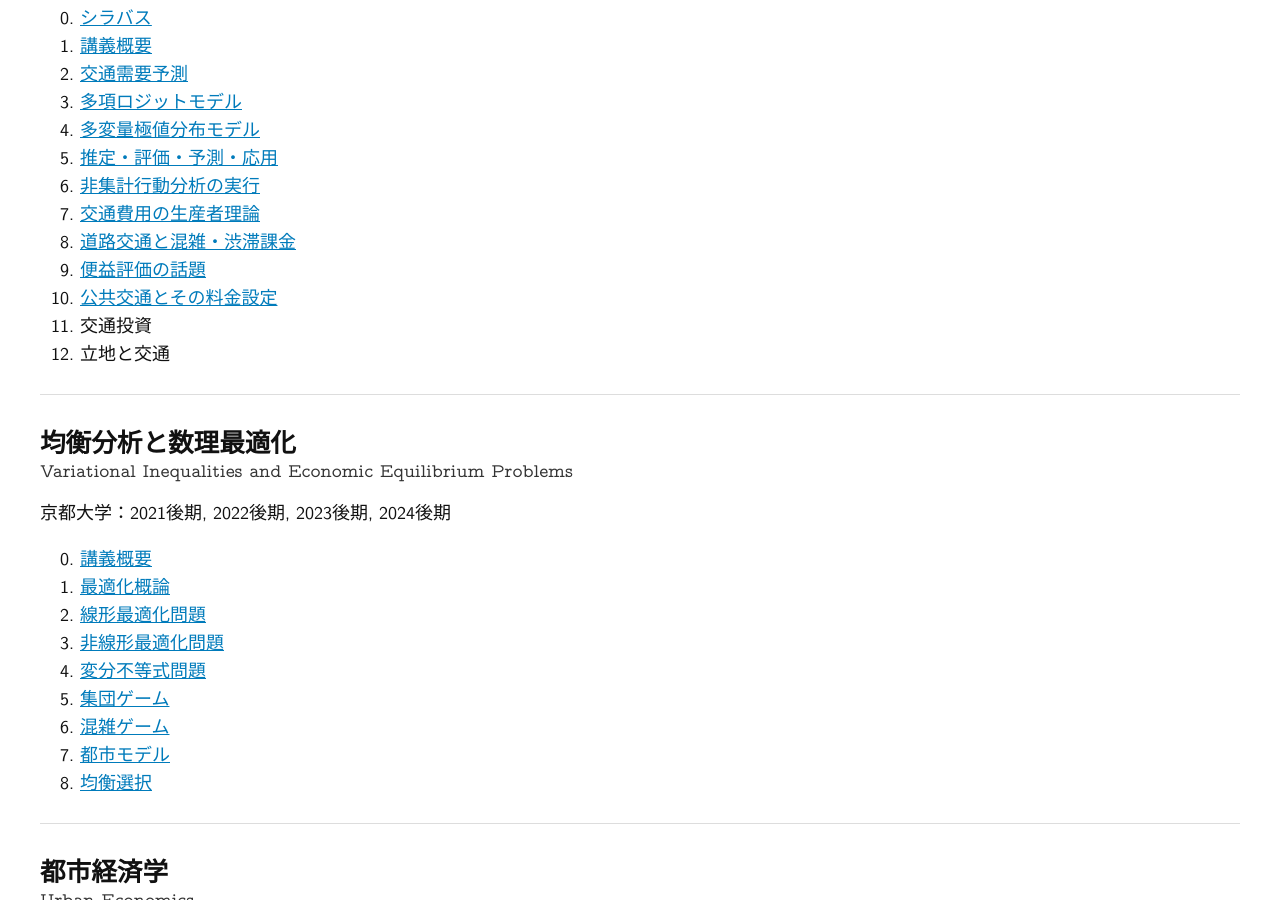
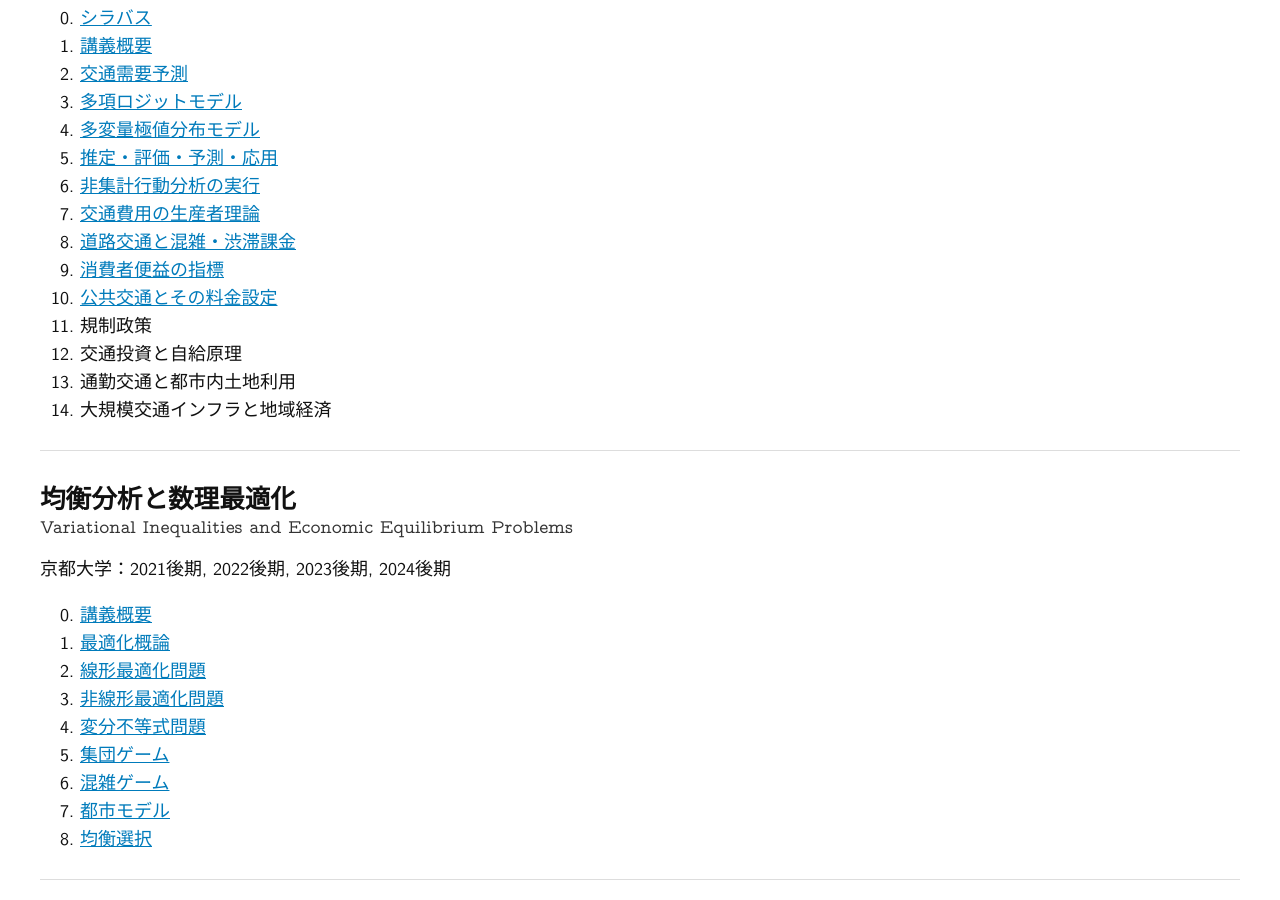
Before and after one commit to mino-osawa/mino-osawa.github.io, a Jekyll site: the page built from teaching.markdown, in a window 1280 px wide and 900 px high, scrolled down 362 px. Built offline with Jekyll 4.4.1, drawn with Linux system fonts in a browser that asks for light colours; some web fonts are replaced.

Commit message:
minor update

```diff
--- a/Gemfile
+++ b/Gemfile
@@ -31,3 +31,5 @@ gem "wdm", "~> 0.1", :platforms => [:mingw, :x64_mingw, :mswin]
 # Lock `http_parser.rb` gem to `v0.6.x` on JRuby builds since newer versions of the gem
 # do not have a Java counterpart.
 gem "http_parser.rb", "~> 0.6.0", :platforms => [:jruby]
+
+gem "jekyll", "~> 3.10"
--- a/teaching.markdown
+++ b/teaching.markdown
@@ -28,10 +28,12 @@ permalink: "/teaching/"
 <li><a href="/notes/transport/TE25-05_RUM-Project.pdf">非集計行動分析の実行</a></li>
 <li><a href="/notes/transport/TE25-06_Travel-Cost.pdf">交通費用の生産者理論</a></li>
 <li><a href="/notes/transport/TE25-07_Highway-Travel.pdf">道路交通と混雑・渋滞課金</a></li>
-<li><a href="/notes/transport/TE25-08_Benefits.pdf">便益評価の話題</a></li>
+<li><a href="/notes/transport/TE25-08_Benefits.pdf">消費者便益の指標</a></li>
 <li><a href="/notes/transport/TE25-09_Pricing-Public-Transport.pdf">公共交通とその料金設定</a></li>
-<li>交通投資</li>
-<li>立地と交通</li>
+<li>規制政策</li>
+<li>交通投資と自給原理</li>
+<li>通勤交通と都市内土地利用</li>
+<li>大規模交通インフラと地域経済</li>
 </ol>
 
 <hr>
```
